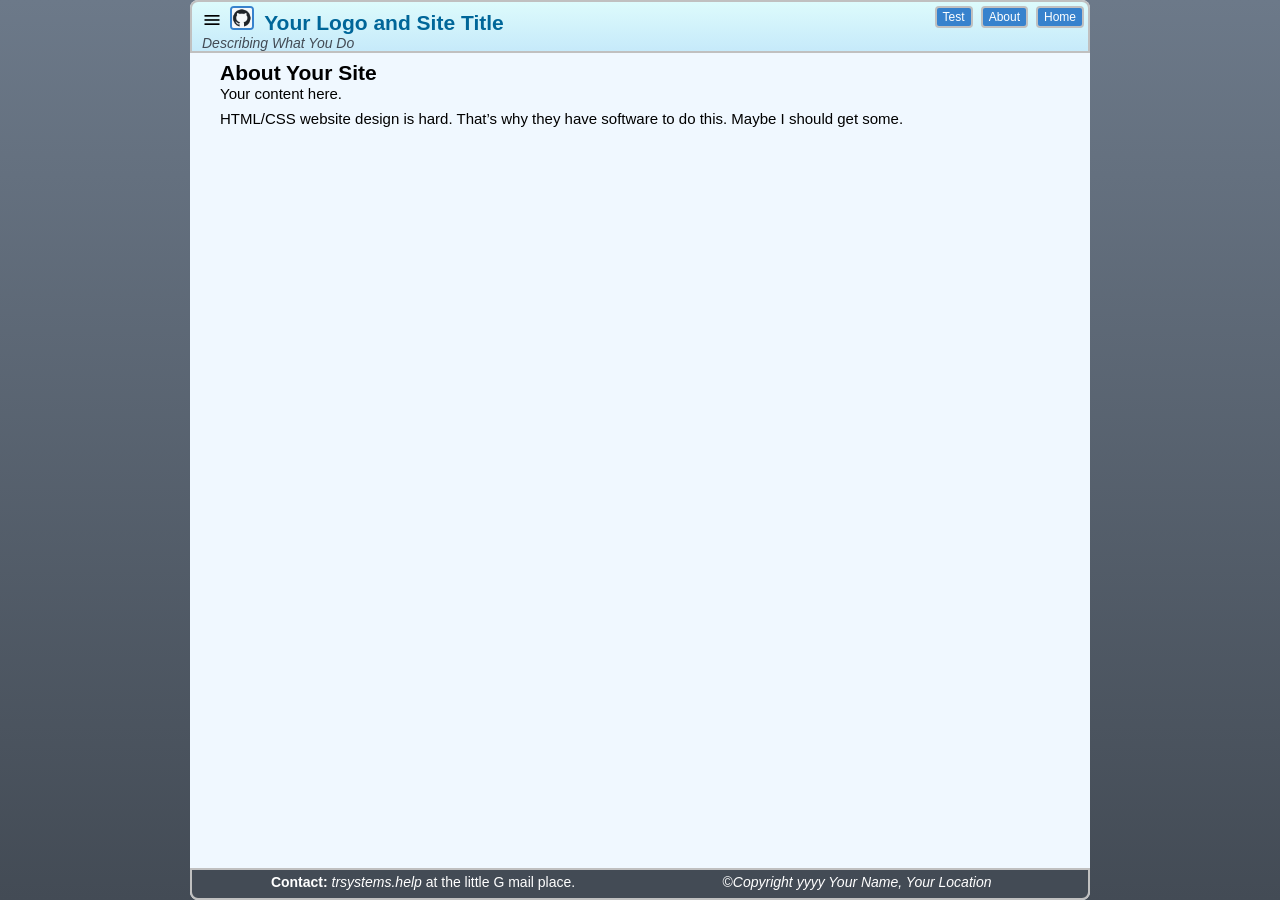
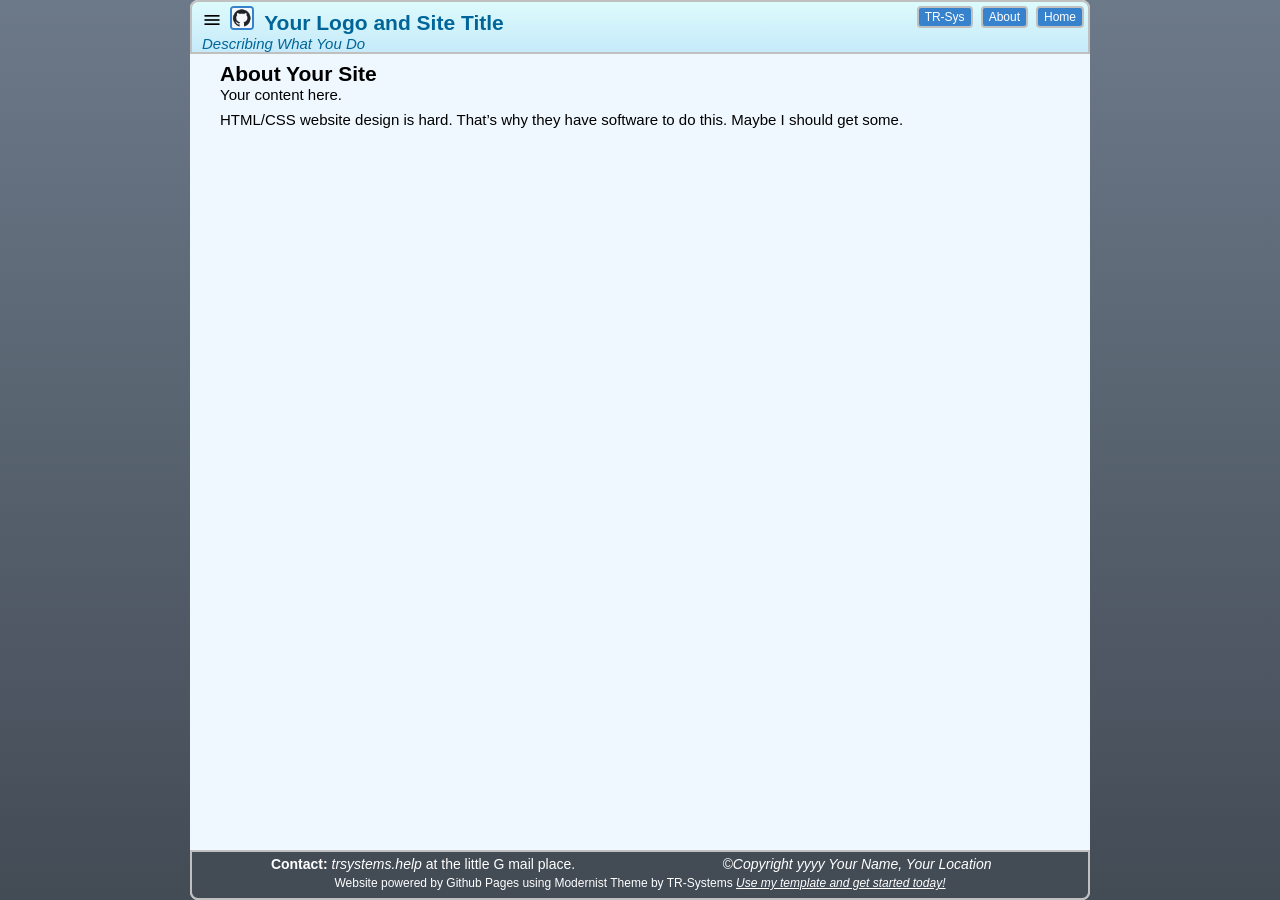
Before and after one commit to TR-Systems/modernist, a Jekyll site: the page built from about.md, in a window 1280 px wide. Built offline with Jekyll 4.4.1, drawn with Linux system fonts in a browser that asks for light colours; our own code applies the rules of GitHub Pages for plain Markdown files.

Commit message:
overhaul config variables and default html

```diff
--- a/_config.yml
+++ b/_config.yml
@@ -50,14 +50,13 @@ exclude:
 
 highlighter: rouge
 
-# Required Header Elements used in -layouts/default.html
+# Keep your title short for best viewing on small screens
+# Description is removed from small screens so you can make it long here
 title: Your Logo and Site Title
 description: Describing What You Do
 
 # Update with your github userid and repo name
-
 url: https://tr-systems.github.io/modernist
-baseurl:
 
 # Optional Header Elements
 # Logo is reduced to 16x16. Favicon MUST BE 32x32
@@ -65,40 +64,34 @@ menu: site-menu.html
 logo: images/logo-github.png
 favicon: images/logo-github.png
 
-# Optional links in the upper right corner of the header
-# Two lines only, keep text and words short to fit in box, use <br> to force break
-# Update with your userid and repo name
+# Optional Link buttons in upper right corner of the header
+# Keep text very short for small screen viewing
+# URL takes precedence over page, see default.html
+link1-text: Home
+link1-page: /index.html
+link1-url:
+link2-text: About
+link2-page: /about.html
+link2-url:
+link3-text: TR-Sys
+link3-page: /test.html
+link3-url: https://tr-systems.github.io/web/
+# You can also insert a line break for larger buttons
+# But maybe not as good on small screens
+#link1-text: Home<br>Page
+#link2-text: About<br>This Site
+#link3-text: TR<br>Systems
 
-home-text: Home
-home-page: /index.html
-
-about-text: About
-about-page: /about.html
-
-# url takes precedence over page, see default.html
-hlink1-text: Test
-hlink1-page: /test.html
-# hlink1-url: https://to somewhere else
-
-# Three paragraphs (lines) for Footer Content
-# Notice how you can apply simple html emphasis formatting
-# BUT only because default.html DOES NOT
-# Do not publish email addresses, you will be spammed beyond belief.
-
-# First line of footer
-
-contact-info1: <strong>Contact:</strong>
-contact-info2: <em>trsystems.help</em> at the little G mail place.
-
-# Second line with font-size: small in default.html
-
-#footer-text1: Website powered by Github Pages using modified Modernist Theme
-
-# Text2 displayed only if url is specified
-
-#footer-text2: <em>Use my template and get started today!</em>
-#footer-url: https://tr-systems.github.io/modernist/
-
-# Third line of footer, with &copy symbol preceding in default.html
-
-copyright: <em>Copyright yyyy Your Name, Your Location</em>
+# Footer uses 50-50 grid for Contact and Copyright, followed by a Tagline
+# DO NOT publish personal email addresses. You will be spammed beyond belief.
+# Choose ONE: text only or valid email address
+# Email takes precedence
+email:
+contact: <strong>Contact:</strong> <em>trsystems.help</em> at the little G mail place.
+# Copyright symbol will prefix this text (see default.html)
+copyright: Copyright yyyy Your Name, Your Location
+# Either one or both:
+tagline: Website powered by Github Pages using Modernist Theme by TR-Systems
+# Only displayed only if url is specified
+tagline2: <em>Use my template and get started today!</em>
+tagline2-url: https://tr-systems.github.io/modernist/
--- a/_layouts/default.html
+++ b/_layouts/default.html
@@ -28,24 +28,32 @@
         {% else %}
         <h1>{{ site.title }}</h1>
         {% endif %}
+        {% if page.print %}
+        {% include {{ page.print }} %}
+        {% endif %}
         <ul>
-          {% if site.home-page %}
-          <li><a href="{{ site.url }}{{ site.home-page }}">{{ site.home-text }}</a></li>
+          {% if site.link1-url %}
+          <li><a target="_blank" href="{{ site.link1-url }}">{{ site.link1-text }}</a></li>
+          {% else %}
+          {% if site.link1-page %}
+          <li><a href="{{ site.url }}{{ site.link1-page }}">{{ site.link1-text }}</a></li>
           {% endif %}
-          {% if site.about-page %}
-          <li><a href="{{ site.url }}{{ site.about-page }}">{{ site.about-text }}</a></li>
           {% endif %}
-          {% if site.hlink1-url %}
-          <li><a target="_blank" href="{{ site.hlink1-url }}">{{ site.hlink1-text }}</a></li>
+          {% if site.link2-url %}
+          <li><a target="_blank" href="{{ site.link2-url }}">{{ site.link2-text }}</a></li>
           {% else %}
-          {% if site.hlink1-page %}
-          <li><a href="{{ site.url }}{{ site.hlink1-page }}">{{ site.hlink1-text }}</a></li>
+          {% if site.link2-page %}
+          <li><a href="{{ site.url }}{{ site.link2-page }}">{{ site.link2-text }}</a></li>
+          {% endif %}
+          {% endif %}
+          {% if site.link3-url %}
+          <li><a target="_blank" href="{{ site.link3-url }}">{{ site.link3-text }}</a></li>
+          {% else %}
+          {% if site.link3-page %}
+          <li><a href="{{ site.url }}{{ site.link3-page }}">{{ site.link3-text }}</a></li>
           {% endif %}
           {% endif %}
         </ul>
-        {% if page.print %}
-        {% include {{ page.print }} %}
-        {% endif %}
         <p>{{ site.description | default: site.github.project_tagline }}</p>
         {% if page.toc %}
         {% include {{ page.toc }} %}
@@ -58,17 +66,33 @@
       </div>
       <div class="footer">
       <div class="grid-5050">
+      {% if site.email %}
       <div class="item1">
-      <p>{{ site.contact-info1 }} {{ site.contact-info2 }}</p>
+      <p>Contact: <a href="mailto:{{ site.email }}">{{ site.email }}</a></p>
       </div>
+      {% else %}
+      {% if site.contact %}
+      <div class="item1">
+      <p>{{ site.contact }}</p>
+      </div>
+      {% endif %}
+      {% endif %}
+      {% if site.copyright %}
       <div class="item2">
-      <p>&copy;{{ site.copyright }}</p>
+      <p class="copyright">&copy;{{ site.copyright }}</p>
       </div>
+      {% endif %}
       </div>
-      {% if site.footer-url %}
-      <p class="nodisplay"><small>{{ site.footer-text1 }} <a target="-blank" href="{{ site.footer-url }}">{{ site.footer-text2 }}</a></small></p>
+      {% if site.tagline and site.tagline2 %}
+      <p class="tagline">{{ site.tagline }} <a target="-blank" href="{{ site.tagline2-url }}">{{ site.tagline2 }}</a></p>
       {% else %}
-      <p class="nodisplay"><small>{{ site.footer-text1 }} {{ site.footer-text2 }}</small></p>
+      {% if site.tagline %}
+      <p class="tagline">{{ site.tagline }}</p>
+      {% else %}
+      {% if site.tagline2 %}
+      <p class="tagline"><a target="-blank" href="{{ site.tagline2-url }}">{{ site.tagline2 }}</a></p>
+      {% endif %}
+      {% endif %}
       {% endif %}
       </div>
     </div>
--- a/assets/css/style.scss
+++ b/assets/css/style.scss
@@ -64,8 +64,7 @@ header {
     display: block;
     margin-left: 10px;
     margin-bottom: 0;
-    color: #434B55;
-    font-size: 14px;
+    color: #069;
     font-style: italic;
   }
   ul {
@@ -194,8 +193,12 @@ header {
     text-align: center;
     color: white;
     margin-bottom: 0;
-    .nodisplay {display: block;}
-    .noprint {display: block;}
+  }
+  p.copyright {font-style: italic}
+  p.tagline {
+    display: block;
+    margin-top: 4px;
+    font-size: 12px;
   }
   a {
     color: white;
@@ -355,7 +358,7 @@ kbd {
     .menu-button {margin-left: 4px}
     img {display: none}
     h1, h2, h3 {
-      margin-left: 0;
+      margin-left: 4px;
       font-size: 1.1em;
     }
     p {display: none;}
@@ -384,7 +387,6 @@ kbd {
     code, pre {font-size: 12px;}
     .toc-button {font-size: 14px}
     p, ul, ol, table, pre, dl {margin-bottom: 6px;}
-    p.nodisplay {display:none;}
     ul {padding-left: 20px;}
     ol {padding-left: 20px;}
     hr {height: 2px;}
@@ -399,7 +401,7 @@ kbd {
       margin-right: 10px;
     }
     p {font-size: 12px;}
-    p.nodisplay {display: none}
+    p.tagline {display: none}
   }
 
   .grid-5050 {
@@ -438,12 +440,9 @@ kbd {
       width: 100%;
     }
   }
-  .footer {
-    display: none;
-    p.noprint {display:none;}
-    p.nodisplay {display:none;}
-  }
+  .footer {display: none}
 }
+
 /* Default GitHub Code Highlighter */
 /* Generated by running in git bash: rougify style github > rouge-github.scss */
 .highlight table td { padding: 5px; }
```
Also changed, not shown: index.md (+4 -4 lines).
